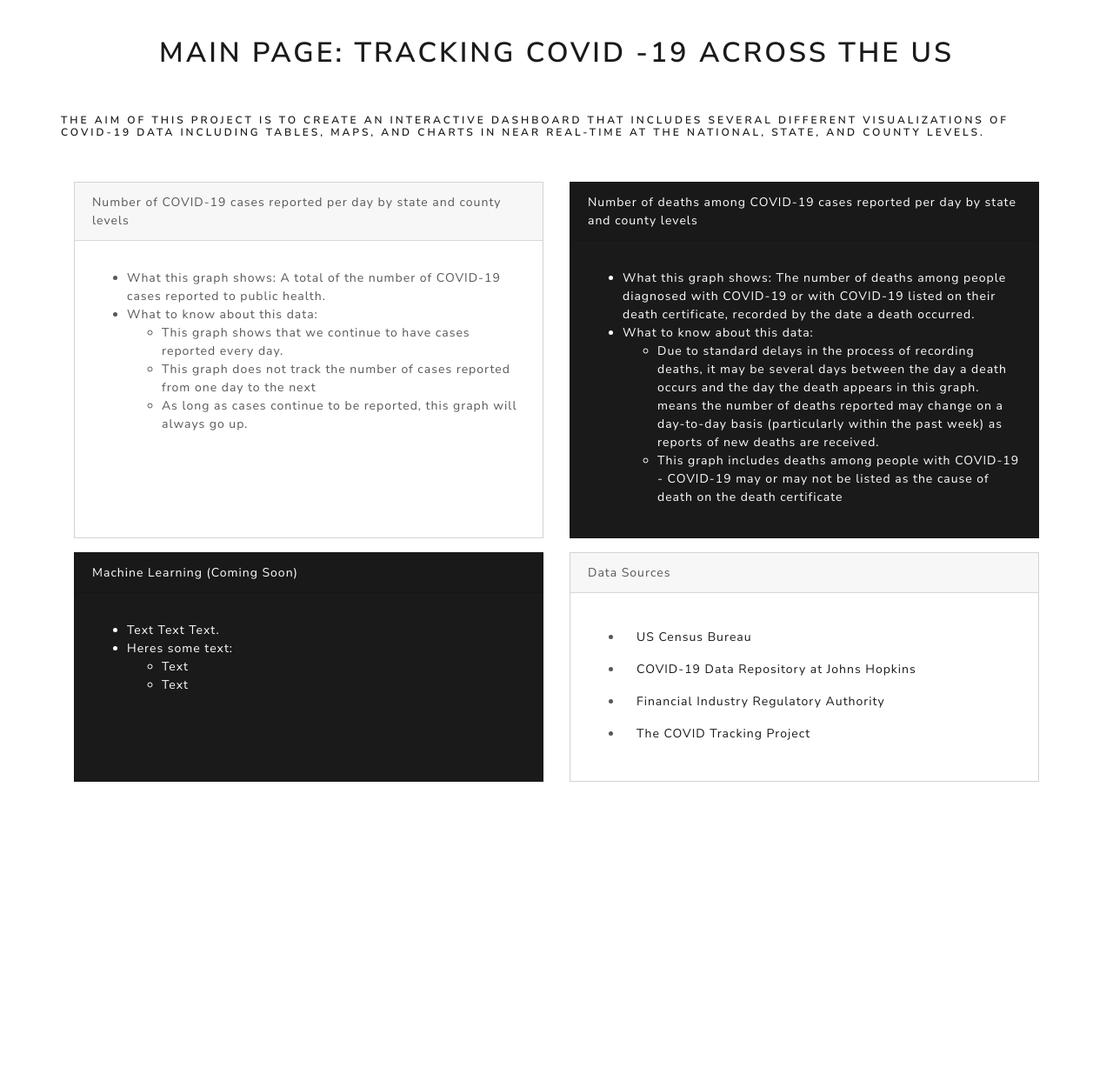
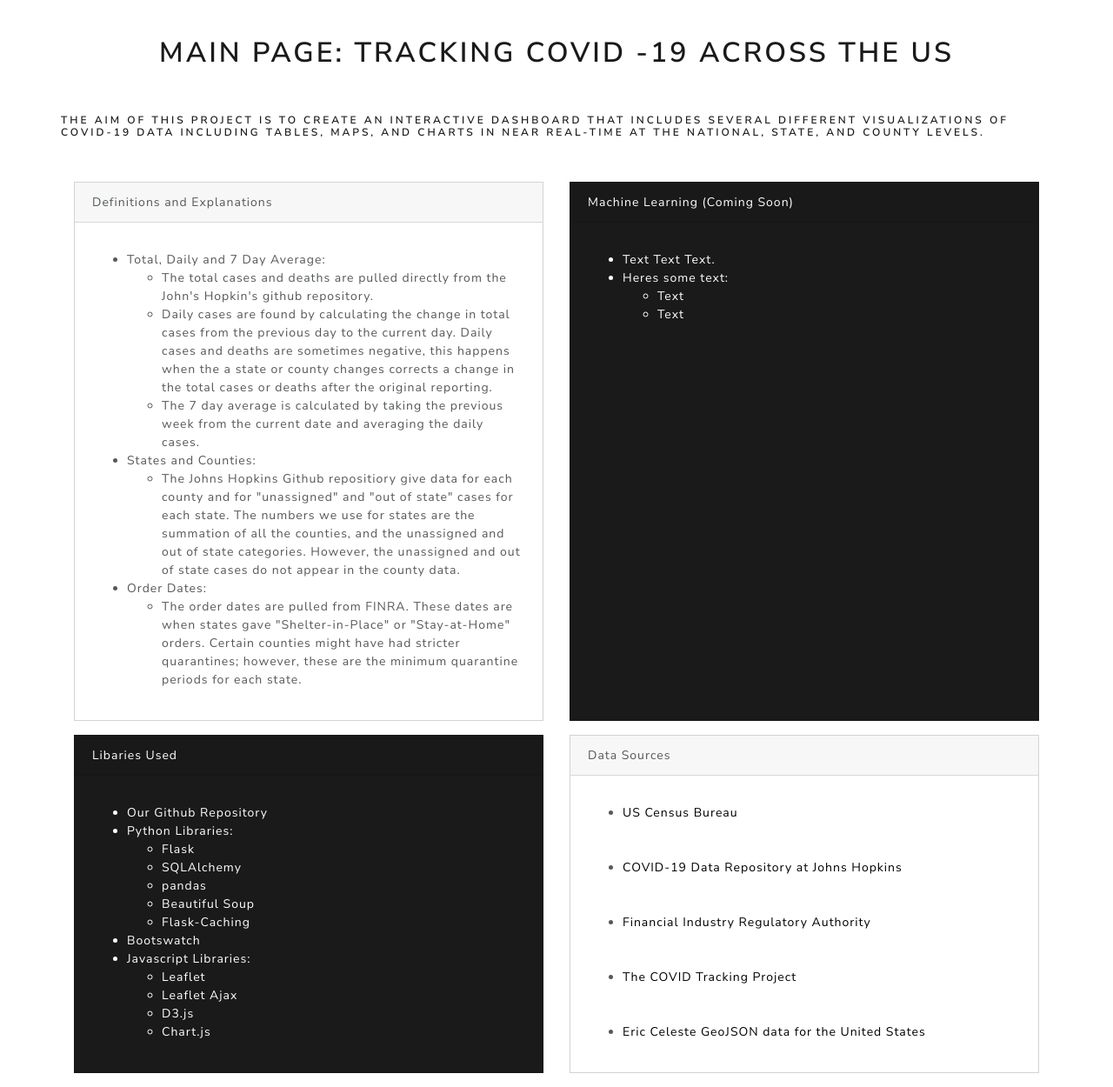
Before and after one commit to HenryRandall/Covid-Data-Tracker, a Flask app: page /methodology in a window 1280 px wide. Shown: the part 89-1339 px from the top of the page at 87% size. Before the commit the page ends 988 px from the top, so only its background shows below. Run offline with Flask 2, Linux system fonts and the light colour scheme; some libraries are stand-ins or nearby versions.

Commit message:
update to methodology page

```diff
--- a/static/style/style.css
+++ b/static/style/style.css
@@ -27,3 +27,19 @@ body {
 .row-whith-wide-cards .card {
     width: 100%;
   }
+
+.blackonwhite{
+    color:#000000;
+    display:inline-block;
+    padding:0px;
+}
+
+.whiteonblack{
+    color:#FFFFFF;
+    display:inline-block;
+    padding:0px;
+}
+
+li a:hover{
+    color:#007bff
+}
--- a/templates/methodology.html
+++ b/templates/methodology.html
@@ -6,14 +6,14 @@
   <meta name="viewport" content="width=device-width, initial-scale=1.0">
   <meta http-equiv="X-UA-Compatible" content="ie=edge">
   <title>Methodology</title>
-  <link rel="icon" href="static\images\favicon.ico">
+  <link rel="icon" href="\static\images\favicon.ico">
 
   <!-- d3 JavaScript -->
   <script src="https://d3js.org/d3.v5.min.js"></script>
 
   <!-- Our CSS -->
-  <link rel="stylesheet" type="text/css" href="static\style\lux.min.css">
-  <link rel="stylesheet" type="text/css" href="static\style\style.css">
+  <link rel="stylesheet" type="text/css" href="\static\style\lux.min.css">
+  <link rel="stylesheet" type="text/css" href="\static\style\style.css">
 
   <link rel="shortcut icon" href="#" />
 </head>
@@ -44,24 +44,46 @@
   <br></br>
   <div class="container">
     <div class="row">
-      <h6>The aim of this project is to create an interactive dashboard that includes several different
-        visualizations of COVID-19 data including tables, maps, and charts in near real-time at the
-        national, state, and county levels.</h6>
+      <h6>The aim of this project is to create an interactive dashboard that includes several
+        different visualizations of COVID-19 data including tables, maps, and charts in near
+        real-time at the national, state, and county levels.</h6>
       <br></br>
     </div>
     <div class="row row-whith-wide-cards">
       <div class="col-md-6 d-flex align-items-stretch">
         <div class="card border-secondary mb-3">
-          <div class="card-header">Number of COVID-19 cases reported per day by state and county levels</div>
+          <div class="card-header">Definitions and Explanations</div>
           <div class="card-body">
             <h4 class="card-title", id='state_name'></h4>
             <ul>
-              <li>What this graph shows: A total of the number of COVID-19 cases reported to public health.</li>
-              <li>What to know about this data:
+              <li>Total, Daily and 7 Day Average:
                 <ul>
-                  <li>This graph shows that we continue to have cases reported every day.</li>
-                  <li>This graph does not track the number of cases reported from one day to the next</li>
-                  <li>As long as cases continue to be reported, this graph will always go up.</li>
+                  <li>The total cases and deaths are pulled directly from the John's Hopkin's github
+                    repository.</li>
+                  <li>Daily cases are found by calculating the change in total cases from the previous day
+                    to the current day. Daily cases and deaths are sometimes negative, this happens
+                    when the a state or county changes corrects a change in the total cases or deaths
+                    after the original reporting.</li>
+                  <li>The 7 day average is calculated by taking the previous week from the current
+                    date and averaging the daily cases.
+                  </li>
+                </ul>
+              </li>
+              <li>States and Counties:
+                <ul>
+                  <li>The Johns Hopkins Github repositiory give data for each county and for
+                    "unassigned" and "out of state" cases for each state. The numbers we use for
+                    states are the summation of all the counties, and the unassigned and out of state
+                    categories. However, the unassigned and out of state cases do not appear in the
+                    county data.</li>
+                </ul>
+              </li>
+              <li>Order Dates:
+                <ul>
+                  <li>The order dates are pulled from FINRA. These dates are when states gave
+                    "Shelter-in-Place" or "Stay-at-Home" orders. Certain counties might have had
+                    stricter quarantines; however, these are the minimum quarantine periods for
+                    each state.</li>
                 </ul>
               </li>
             </ul>
@@ -70,24 +92,22 @@
       </div>
       <div class="col-md-6 d-flex align-items-stretch">
         <div class="card text-white bg-primary mb-3">
-          <div class="card-header">Number of deaths among COVID-19 cases reported per day by state and county levels</div>
+          <div class="card-header">Machine Learning (Coming Soon)</div>
           <div class="card-body">
             <h4 class="card-title", id='state_name'></h4>
+
+
             <ul>
-              <li>What this graph shows: The number of deaths among people diagnosed with COVID-19
-                or with COVID-19 listed on their death certificate, recorded by the date a death
-                occurred.</li>
-              <li> What to know about this data:
+              <li>Text Text Text.</li>
+              <li> Heres some text:
                 <ul>
-                  <li>Due to standard delays in the process of recording deaths, it may be several
-                    days between the day a death occurs and the day the death appears in this graph.
-                     means the number of deaths reported may change on a day-to-day basis (particularly
-                     within the past week) as reports of new deaths are received.</li>
-                  <li>This graph includes deaths among people with COVID-19 - COVID-19 may or may not be
-                    listed as the cause of death on the death certificate</li>
+                  <li>Text</li>
+                  <li>Text</li>
                 </ul>
               </li>
             </ul>
+
+
           </div>
         </div>
       </div>
@@ -95,15 +115,27 @@
     <div class="row row-whith-wide-cards">
       <div class="col-md-6 d-flex align-items-stretch">
         <div class="card text-white bg-primary mb-3">
-          <div class="card-header">Machine Learning (Coming Soon)</div>
+          <div class="card-header">Libaries Used</div>
           <div class="card-body">
             <h4 class="card-title", id='state_name'></h4>
             <ul>
-              <li>Text Text Text.</li>
-              <li> Heres some text:
+              <li><a class="nav-link whiteonblack" href="https://github.com/HenryRandall/Project-2" target="_blank">Our Github Repository</a></li>
+              <li> Python Libraries:
                 <ul>
-                  <li>Text</li>
-                  <li>Text</li>
+                  <li><a class="nav-link whiteonblack" href="https://flask.palletsprojects.com/en/1.1.x/" target="_blank">Flask</a></li>
+                  <li><a class="nav-link whiteonblack" href="https://docs.sqlalchemy.org/en/13/" target="_blank">SQLAlchemy</a></li>
+                  <li><a class="nav-link whiteonblack" href="https://pandas.pydata.org/" target="_blank">pandas</a></li>
+                  <li><a class="nav-link whiteonblack" href="https://www.crummy.com/software/BeautifulSoup/bs4/doc/" target="_blank">Beautiful Soup</a></li>
+                  <li><a class="nav-link whiteonblack" href="https://flask-caching.readthedocs.io/en/latest/" target="_blank">Flask-Caching</a></li>
+                </ul>
+              </li>
+              <li><a class="nav-link whiteonblack" href="https://bootswatch.com/" target="_blank">Bootswatch</a></li>
+              <li> Javascript Libraries:
+                <ul>
+                  <li><a class="nav-link whiteonblack" href="https://leafletjs.com/" target="_blank">Leaflet</a></li>
+                  <li><a class="nav-link whiteonblack" href="https://github.com/calvinmetcalf/leaflet-ajax" target="_blank">Leaflet Ajax</a></li>
+                  <li><a class="nav-link whiteonblack" href="https://d3js.org/" target="_blank">D3.js</a></li>
+                  <li><a class="nav-link whiteonblack" href="https://www.chartjs.org/" target="_blank">Chart.js</a></li>
                 </ul>
               </li>
             </ul>
@@ -116,10 +148,15 @@
           <div class="card-body">
             <h4 class="card-title", id='state_name'></h4>
             <ul>
-              <li><a class="nav-link" href="https://github.com/datamade/census" target="_blank">US Census Bureau</a></li>
-              <li><a class="nav-link" href="https://github.com/CSSEGISandData/COVID-19" target="_blank">COVID-19 Data Repository at Johns Hopkins</a></li>
-              <li><a class="nav-link" href="https://www.finra.org/rules-guidance/key-topics/covid-19/shelter-in-place" target="_blank">Financial Industry Regulatory Authority</a></li>
-              <li><a class="nav-link" href="https://covidtracking.com/" target="_blank">The COVID Tracking Project</a></li>
+              <li><a class="nav-link blackonwhite" href="https://github.com/datamade/census" target="_blank">US Census Bureau</a></li>
+              <br></br>
+              <li><a class="nav-link blackonwhite" href="https://github.com/CSSEGISandData/COVID-19" target="_blank">COVID-19 Data Repository at Johns Hopkins</a></li>
+              <br></br>
+              <li><a class="nav-link blackonwhite" href="https://www.finra.org/rules-guidance/key-topics/covid-19/shelter-in-place" target="_blank">Financial Industry Regulatory Authority</a></li>
+              <br></br>
+              <li><a class="nav-link blackonwhite" href="https://covidtracking.com/" target="_blank">The COVID Tracking Project</a></li>
+              <br></br>
+              <li><a class="nav-link blackonwhite" href="https://eric.clst.org/tech/usgeojson/" target="_blank">Eric Celeste GeoJSON data for the United States</a></li>
             </ul>
           </div>
         </div>
```
